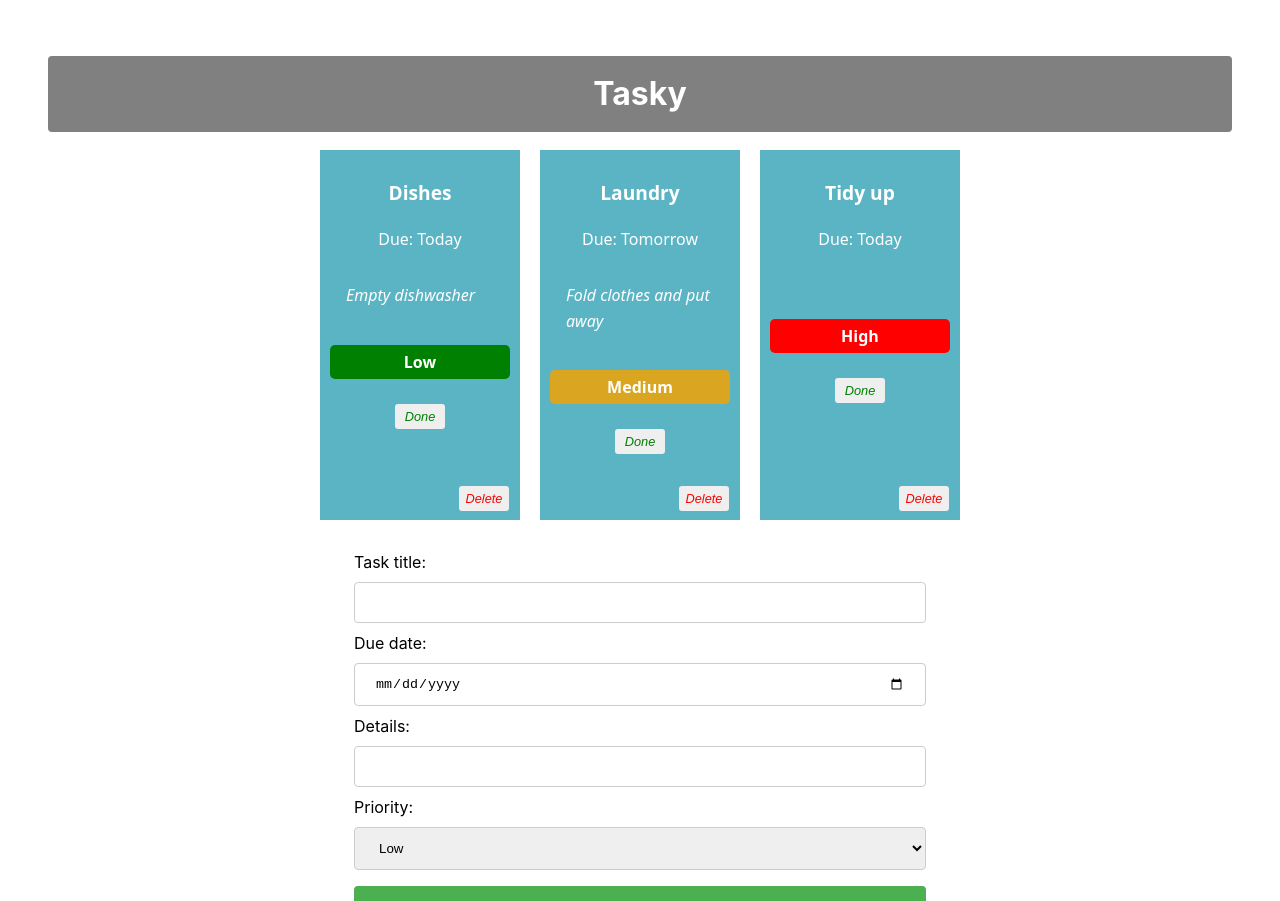
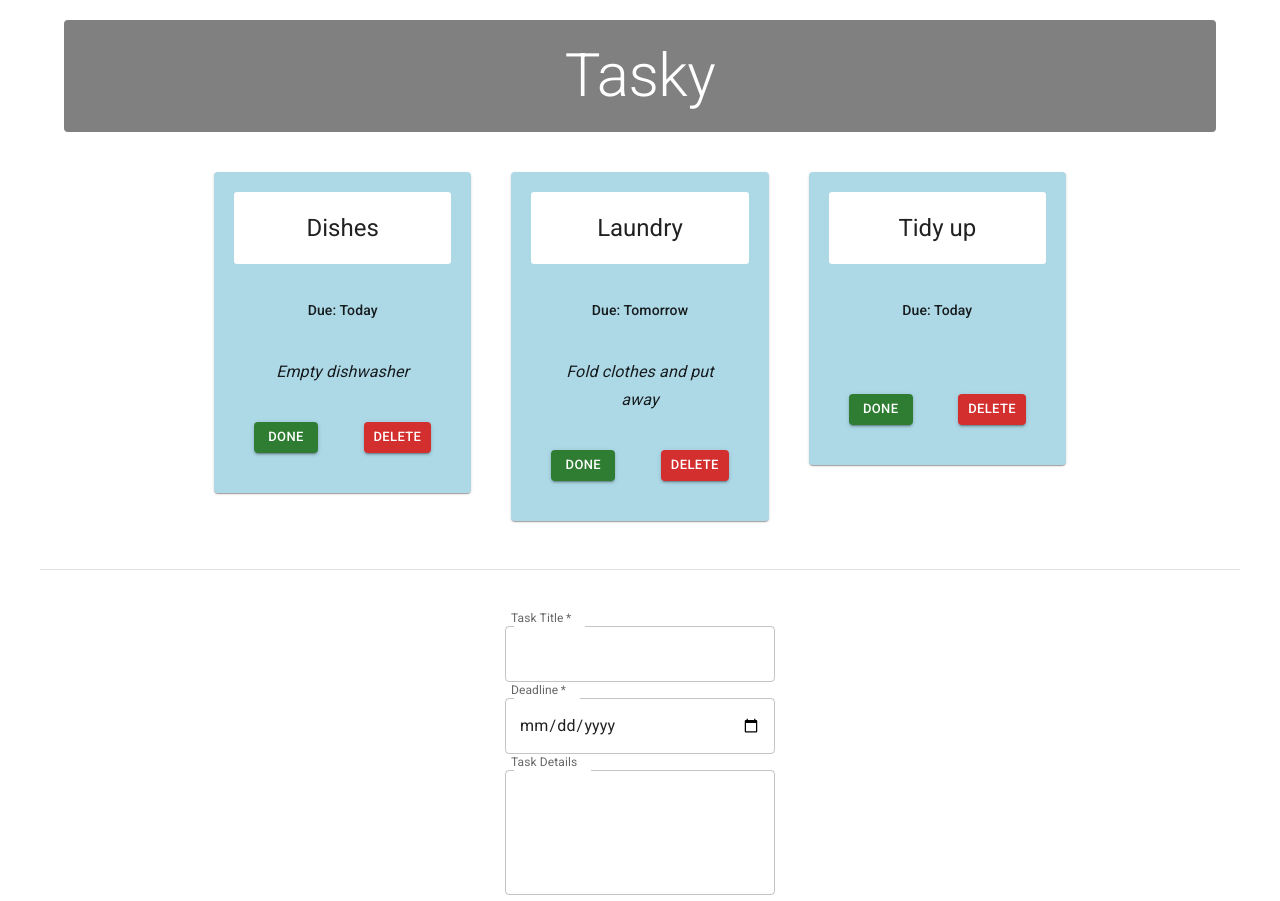
Before and after one commit to fod-bello/react-basics-labs, a React (Vite) app in the folder tasky/: page / in a window 1280 px wide. Shown: the top 901 px of the page. Built offline with nearby package versions, Linux system fonts and the light colour scheme.

Commit message:
Tasky Lab 3 done

```diff
--- a/tasky/index.html
+++ b/tasky/index.html
@@ -1,13 +1,19 @@
 <!doctype html>
 <html lang="en">
+
 <head>
   <meta charset="UTF-8" />
   <link rel="icon" type="image/svg+xml" href="/favicon.svg" />
   <meta name="viewport" content="width=device-width, initial-scale=1.0" />
+  <link rel="preconnect" href="https://fonts.googleapis.com" />
+  <link rel="preconnect" href="https://fonts.gstatic.com" crossorigin />
+  <link rel="stylesheet" href="https://fonts.googleapis.com/css2?family=Roboto:wght@300;400;500;700&display=swap" />
   <title>tasky</title>
 </head>
+
 <body>
   <div id="root"></div>
   <script type="module" src="/src/main.jsx"></script>
 </body>
+
 </html>
--- a/tasky/package.json
+++ b/tasky/package.json
@@ -10,6 +10,10 @@
     "preview": "vite preview"
   },
   "dependencies": {
+    "@emotion/react": "^11.14.0",
+    "@emotion/styled": "^11.14.1",
+    "@mui/icons-material": "^9.4.0",
+    "@mui/material": "^9.4.0",
     "react": "^19.2.8",
     "react-dom": "^19.2.8",
     "uuid": "^14.0.2"
--- a/tasky/src/App.css
+++ b/tasky/src/App.css
@@ -4,7 +4,7 @@
   font-weight: 400;
 }
 
-h1 {
+/* h1 {
   text-align: center;
   background-color: grey;
   color: white;
@@ -12,16 +12,16 @@
   margin: 8px 0;
   border: none;
   border-radius: 4px;
-}
+} */
 
-div {
+/* div {
   padding: 20px;
 }
 
-.container {
+.container{
   text-align: center;
-}
-
+} */
+/*
 .card {
   display: inline-block;
   vertical-align: top;
@@ -30,7 +30,7 @@
   color: white;
   text-align: center;
   width: 180px;
-  height: 350px;
+  height: 240px;
   margin: 10px;
   padding: 10px;
   position: relative;
@@ -41,42 +41,15 @@
   font-size: 1.2em;
 }
 
-/* Description section styles */
 .description {
-	width: 100%;
-	max-width: 42rem;
-	margin: 0 auto;
-	padding: 1rem;
-	color: white;
-	font-size: 1rem;
   font-style: italic;
-	line-height: 1.6;
-  text-align: left;
 }
 
 .priority {
   font-weight: bold;
-  font-size: 1em;
-  margin-top: 20px;
-  margin-bottom: 15px;
-  padding: 5px;
   border-radius: 5px;
 }
 
-.priority.low {
-  background-color: green;
-  color: white;
-}
-
-.priority.medium {
-  background-color: goldenrod;
-  color: white;
-}
-
-.priority.high {
-  background-color: red;
-  color: white;
-}
 button {
   border: none;
   border-radius: 3px;
@@ -88,8 +61,10 @@
 }
 
 .doneButton {
+  position: absolute;
+  bottom: 5px;
+  left: 5px;
   color: green;
-  margin-top: 10px;
 }
 
 .deleteButton {
@@ -97,9 +72,9 @@
   bottom: 5px;
   right: 5px;
   color: red;
-}
-
-input[type=text], input[type=date] {
+} */
+/*
+input[type=text], input[type=date], select {
   width: 100%;
   padding: 12px 20px;
   margin: 8px 0;
@@ -128,14 +103,4 @@
   text-align: left;
   width: 50%;
   margin: auto;
-}
-
-select {
-  width: 100%;
-  padding: 12px 20px;
-  margin: 8px 0;
-  display: inline-block;
-  border: 1px solid #ccc;
-  border-radius: 4px;
-  box-sizing: border-box;
-}
+} */
--- a/tasky/src/App.jsx
+++ b/tasky/src/App.jsx
@@ -1,3 +1,6 @@
+import Grid from '@mui/material/Grid';
+import Typography from '@mui/material/Typography';
+import Container from '@mui/material/Container';
 import { v4 as uuidv4 } from 'uuid';
 import AddTaskForm from './components/Form';
 import { useState } from 'react';
@@ -96,26 +99,74 @@
   console.log(formState);
 
   return (
+
     <div className="container">
-      <h1>Tasky</h1>
+      {/* App Header */}
+<Container component="main">
+  <Typography
+    component="h1"
+    variant="h2"
+    align="center"
+    gutterBottom
+    sx={{
+      backgroundColor: 'gray',
+      textAlign: 'center',
+      color: 'white',
+      padding: '20px',
+      margin: '20px 0 40px 0',
+      borderRadius: '4px'
+    }}
+  >
+    Tasky
+  </Typography>
+</Container>
+{/* End App Header */}
 
+{/* Task Card Grid */}
+<Container maxWidth="md" component="main">
+    <Grid
+      container
+      spacing={5}
+      sx={{
+        justifyContent: "center"
+      }}
+    >
     {taskState.tasks.map((task, index) => (
       <Task
         title={task.title}
         description={task.description}
         deadline={task.deadline}
-          priority={task.priority}
         done={task.done}
         key={task.id}
         markDone={() => doneHandler(index)}
         deleteTask={() => deleteHandler(index)}
       />
     ))}
+  </Grid>
+</Container>
+{/* End Task Card Grid */}
 
+
+     {/* Footer - Add Task Form */}
+<Container
+  component="footer"
+  sx={{
+    borderTop: (theme) => `1px solid ${theme.palette.divider}`,
+    my: 6,
+    py: 6,
+  }}
+>
+  <Grid container sx={{
+    justifyContent: "center"
+  }}>
     <AddTaskForm
       submit={formSubmitHandler}
       change={formChangeHandler}
     />
+  </Grid>
+</Container>
+{/* End Footer */}
+
     </div>
   );
 }
--- a/tasky/src/components/Form.jsx
+++ b/tasky/src/components/Form.jsx
@@ -1,64 +1,65 @@
+import Box from '@mui/material/Box';
+import TextField from '@mui/material/TextField';
+import Button from '@mui/material/Button';
+
 const AddTaskForm = (props) => {
 
   return (
-    <div>
-      <form onSubmit={props.submit}>
 
-        <label>
-          Task title:
-          <input
-            type="text"
-            name="title"
-            required
-            onChange={(event) => {props.change(event)}}
-          />
-        </label>
+    <Box
+        component="form"
+        sx={{
+            '& .MuiOutlinedInput-root': { m: 1, width: '30ch' },
+        }}
+        onSubmit={props.submit}
+    >
+        <div>
+            <TextField
+                required
+                id="outlined-required"
+                name="title"
+                label="Task Title"
+                slotProps={{ inputLabel: { shrink: true } }}
+                onChange={(event) => props.change(event)}
+            />
+        </div>
+        <div>
+            <TextField
+                required
+                name="deadline"
+                label="Deadline"
+                slotProps={{ inputLabel: { shrink: true } }}
+                type="date"
+                onChange={(event) => props.change(event)}
+            />
+        </div>
+        <div>
+            <TextField
+                name="description"
+                id="outlined-multiline-static"
+                label="Task Details"
+                slotProps={{ inputLabel: { shrink: true } }}
+                multiline
+                rows={4}
+                onChange={(event) => props.change(event)}
+            />
+        </div>
+        <div>
+            <Button
+                type="submit"
+                variant="contained"
+                color="primary"
+                sx={{
+                m: 1,
+                p: 1,
+                width: '95%'
+                }}
+            >
+                Add Task
+            </Button>
+        </div>
+    </Box>
 
-        <br />
-
-        <label>
-          Due date:
-          <input
-            type="date"
-            name="deadline"
-            required
-            onChange={(event) => {props.change(event)}}
-          />
-        </label>
-
-        <br />
-
-        <label>
-          Details:
-          <input
-            type="text"
-            name="description"
-            onChange={(event) => {props.change(event)}}
-          />
-        </label>
-
-        <br />
-
-        <label>
-          Priority:
-          <select
-
-            name="priority"
-            required
-            onChange={(event) => {props.change(event)}}
-          >
-            <option value="Low">Low</option>
-            <option value="Medium">Medium</option>
-            <option value="High">High</option>
-          </select>
-        </label>
-
-        <br />
-
-        <input type="submit" value="Submit" />
-
-      </form>
-    </div>
   )
 };
 
--- a/tasky/src/components/Task.jsx
+++ b/tasky/src/components/Task.jsx
@@ -1,29 +1,90 @@
+import Box from '@mui/material/Box';
+import Button from '@mui/material/Button';
+import Card from '@mui/material/Card';
+import CardActions from '@mui/material/CardActions';
+import CardContent from '@mui/material/CardContent';
+import CardHeader from '@mui/material/CardHeader';
+import Grid from '@mui/material/Grid';
+import Typography from '@mui/material/Typography';
+
 const Task = (props) => {
 
     return (
-        <div className="card">
-            <p className="title">{props.title}</p>
-            <p>Due: {props.deadline}</p>
-            <p className="description">{props.description}</p>
+   <Grid
+  key={props.id}
+  size={{ xs: 12, md: 4 }}
+>
+  <Card
+    sx={{
+      backgroundColor: props.done ? 'lightgrey' : 'lightblue',
+      padding: '20px'
+    }}
+  >
+    <CardHeader
+      title={props.title}
+      sx={{
+        backgroundColor: 'white',
+        borderRadius: '3px',
+        padding: '20px',
+        textAlign: 'center'
+      }}
+    />
 
-            <p className={`priority ${props.priority.toLowerCase()}`}>
-                {props.priority}
-            </p>
+    <CardContent>
+      <Box
+        sx={{
+          display: 'flex',
+          justifyContent: 'center',
+          alignItems: 'baseline',
+          mb: 2,
+          padding: '20px'
+        }}
+      >
+        <Typography
+          component="p"
+          variant="subtitle2"
+          color="text.primary"
+        >
+          Due: {props.deadline}
+        </Typography>
+      </Box>
 
-            <button
+      <Typography
+        component="p"
+        variant="subtitle1"
+        align="center"
+        sx={{ fontStyle: 'italic' }}
+      >
+        {props.description}
+      </Typography>
+    </CardContent>
+
+    <CardActions
+      sx={{
+        justifyContent: 'space-between',
+        padding: '20px'
+      }}
+    >
+      <Button
+        variant="contained"
+        size="small"
+        color="success"
         onClick={props.markDone}
-                className="doneButton"
       >
         Done
-            </button>
+      </Button>
 
-            <button
-                className="deleteButton"
+      <Button
+        variant="contained"
+        size="small"
+        color="error"
         onClick={props.deleteTask}
       >
         Delete
-            </button>
-        </div>
+      </Button>
+    </CardActions>
+  </Card>
+</Grid>
     )
 }
 
```
Also changed, not shown: 1 other file (tests, documents, lock files or other folders). Lines whose indentation alone changed are shown as unchanged.
